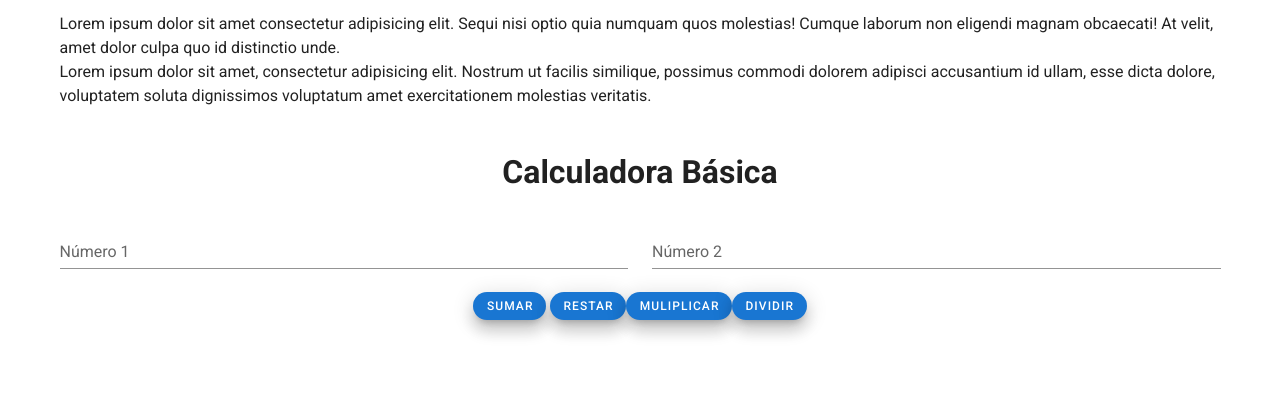
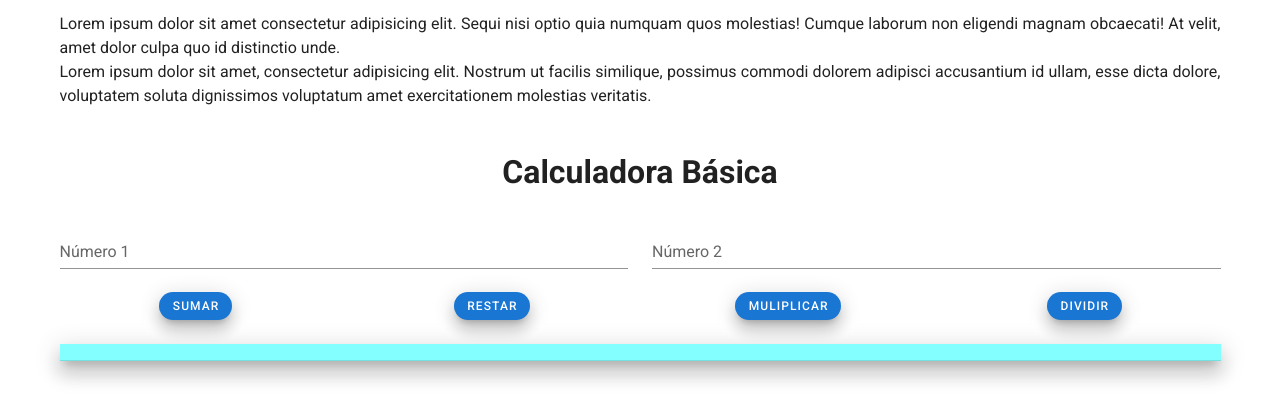
Before and after one commit to JaderMario/Calculadora-vuejs, a Vue app: page / in a window 1280 px wide. Shown: the top 420 px of the page. Built offline with nearby package versions, Linux system fonts and the light colour scheme.

Commit message:
Se justifica el encabezado y se agrega un banner a la respuesta

```diff
--- a/src/components/CalculadoraBasica.vue
+++ b/src/components/CalculadoraBasica.vue
@@ -27,8 +27,8 @@
         </v-row>
         <br>
 
-        <v-row>
-            <v-col class="text-center">
+        <v-row class="text-center">                    <!--centramos todos los botones de la fila-->
+            <v-col>                                    <!--Colocamos cada botón dentro de una colummna-->
                 <v-btn
                     color="primary"
                     elevation="11"
@@ -36,7 +36,8 @@
                     small
                     @click="suma()"
                 >Sumar</v-btn>                             <!--botón Sumar en Beautify-->
-
+            </v-col>
+            <v-col>
                 <v-btn
                     color="primary"
                     elevation="11"
@@ -44,7 +45,8 @@
                     small
                     @click="resta()"
                 >Restar</v-btn>
-
+            </v-col>
+            <v-col>
                 <v-btn
                     color="primary"
                     elevation="11"
@@ -52,7 +54,8 @@
                     small
                     @click="multiplica()"
                 >Muliplicar</v-btn>
-
+            </v-col>
+            <v-col>
                 <v-btn
                     color="primary"
                     elevation="11"
@@ -64,8 +67,16 @@
         </v-row>
 
         <br>
-        <span>{{ respuesta }}</span>          <!--muestra respuesta interpolado-->
-
+        <v-row class="text-center">                      <!--centra la columna-->
+            <v-col>
+                <v-banner
+                    color="cyan accent-1"
+                    elevation="13"
+                    single-line>
+                    <span>{{ respuesta }}</span>          <!--muestra respuesta interpolado-->
+                </v-banner>
+            </v-col>
+        </v-row>
     </v-container>
 
 </template>
--- a/src/components/Encabezado.vue
+++ b/src/components/Encabezado.vue
@@ -1,8 +1,7 @@
 <template>
-
     <v-row>
       <v-col>
-        <p>
+        <p class="text-justify">                                   <!--párrafo justificado-->
           Lorem ipsum dolor sit amet consectetur adipisicing elit. Sequi nisi
           optio quia numquam quos molestias! Cumque laborum non eligendi magnam
           obcaecati! At velit, amet dolor culpa quo id distinctio unde.
@@ -14,7 +13,6 @@
         </p>
       </v-col>
     </v-row>
-
 </template>
 
 <script>
```
